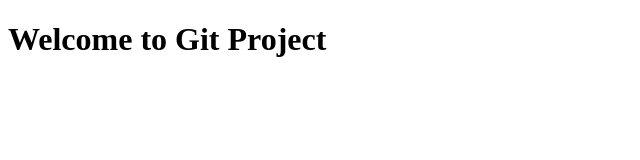
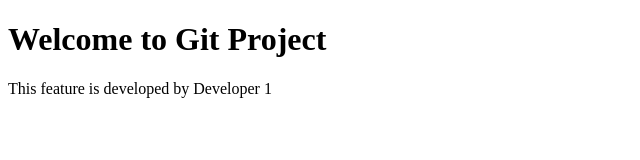
Before and after one commit to AnkitaHeralagi/GitPracticeDemo, a plain HTML site: page index.html in a window 1280 px wide. Shown: the whole page, without its empty margins (0-640 px from the left). Drawn offline with Linux system fonts and the light colour scheme.

Commit message:
Developer 1 added feature

```diff
--- a/index.html
+++ b/index.html
@@ -7,6 +7,7 @@
 <body>
 
 <h1>Welcome to Git Project</h1>
+<p>This feature is developed by Developer 1</p>
 
 </body>
 </html>
```
